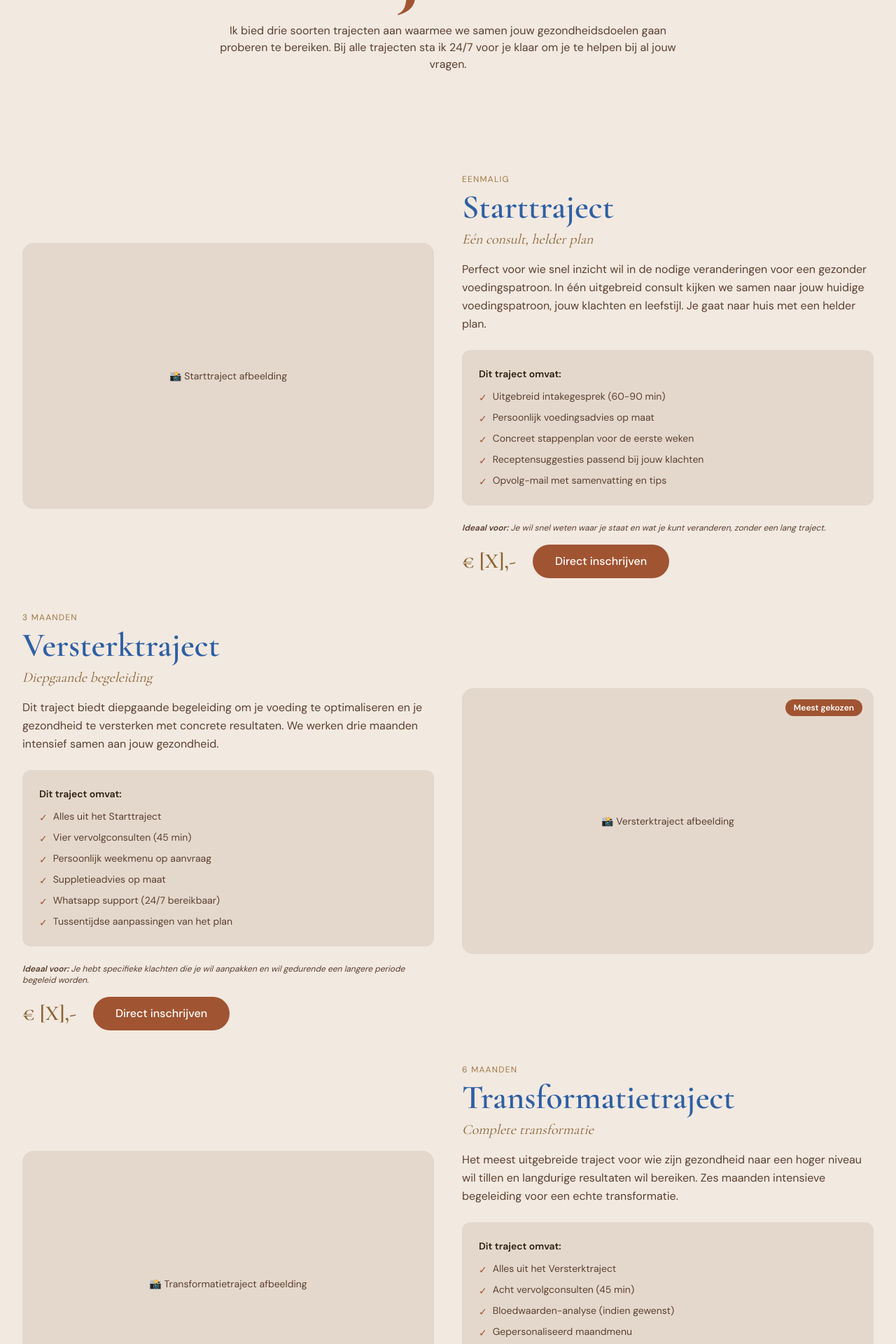
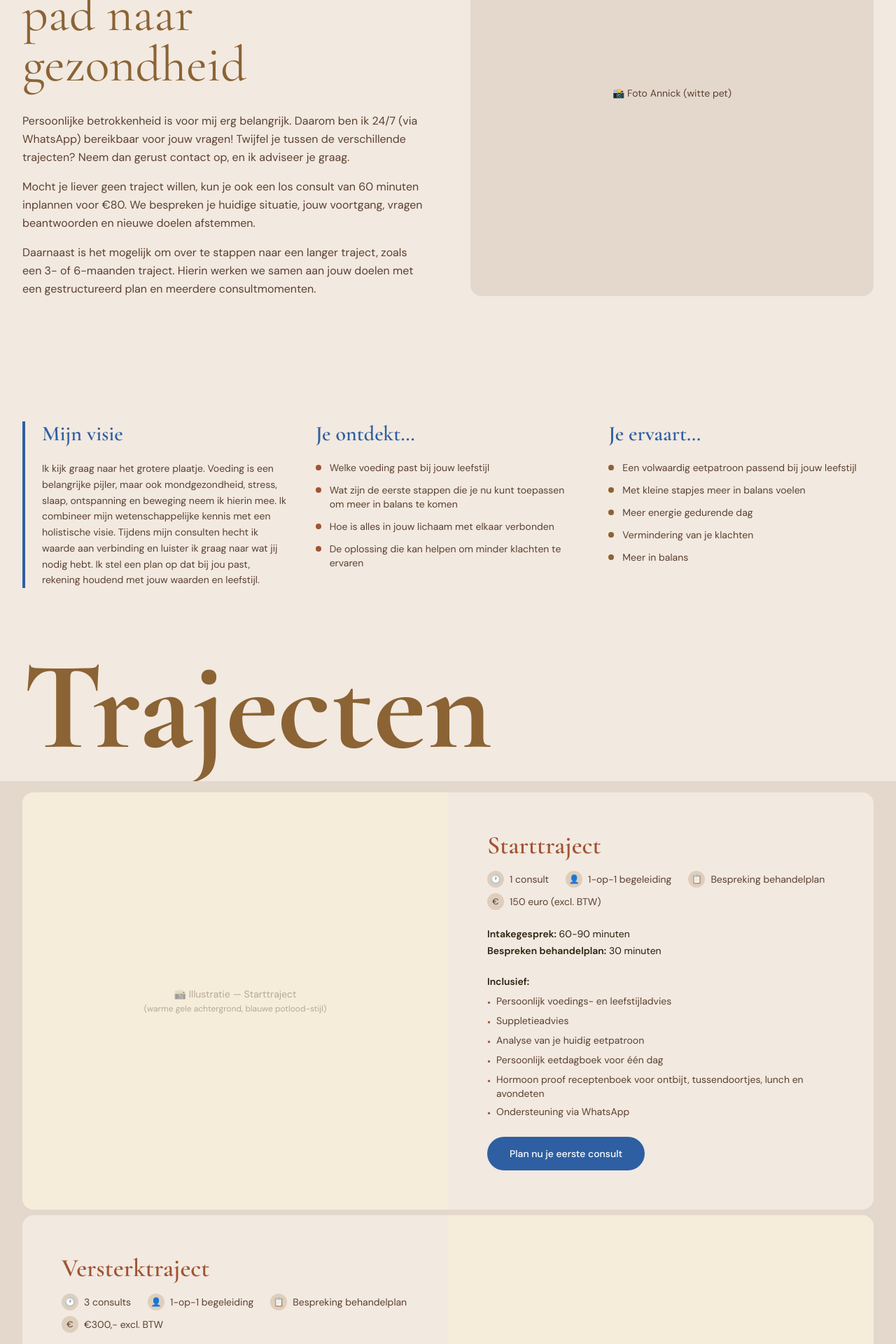
Before and after one commit to annafoods/annafoods, a Next.js app: page /trajecten in a window 1280 px wide. Shown: the part 320-2240 px from the top of the page at 70% size. Built offline with nearby package versions, Linux system fonts and the light colour scheme.

Commit message:
Trajecten pagina volledig opgebouwd met FAQ

```diff
--- /dev/null
+++ b/app/trajecten/FAQ.tsx
@@ -0,0 +1,76 @@
+'use client'
+
+import { useState } from 'react'
+
+const vragen = [
+  {
+    q: 'Als ik tussentijdse vragen heb, kan ik je die dan stellen?',
+    a: 'Ja, absoluut! Bij alle trajecten ben ik 24/7 bereikbaar via WhatsApp voor al jouw vragen. Persoonlijke betrokkenheid is voor mij erg belangrijk.',
+  },
+  {
+    q: 'Wat betekent het als je orthomoleculair diëtist bent?',
+    a: 'Een orthomoleculair diëtist kijkt naar de optimale hoeveelheid voedingsstoffen die jouw lichaam nodig heeft om goed te functioneren. Ik combineer wetenschappelijke kennis met een holistische benadering en kijk niet alleen naar voeding, maar ook naar leefstijl, slaap, stress en beweging.',
+  },
+  {
+    q: 'Hoe wijkt dit af van een reguliere diëtist?',
+    a: 'Een reguliere diëtist richt zich voornamelijk op richtlijnen voor ziektepreventie en behandeling via voeding. Een orthomoleculair diëtist gaat een stap verder: ik kijk naar de individuele biochemie van jouw lichaam en pas het advies volledig aan op jouw unieke situatie, inclusief suppletie waar nodig.',
+  },
+  {
+    q: 'Wordt mijn traject vergoed door mijn zorgverzekering?',
+    a: 'In sommige gevallen vergoeden aanvullende verzekeringen een deel van de kosten. Dit verschilt per verzekeraar en polis. Ik raad je aan dit vooraf te checken bij jouw zorgverzekeraar.',
+  },
+  {
+    q: 'Hoe lang duurt het voordat ik resultaat ga voelen?',
+    a: 'Dit verschilt per persoon en per klacht. Sommige mensen voelen al na een paar weken verschil, voor anderen duurt het iets langer. Samen stellen we realistische doelen en monitoren we jouw voortgang gedurende het traject.',
+  },
+  {
+    q: 'Wordt er bij altijd gebruik gemaakt van supplementen?',
+    a: 'Niet per se. Suppletie is een aanvulling, geen vervanging voor goede voeding. Ik beoordeel per situatie of supplementen zinvol zijn en geef alleen advies over suppletie als dat toegevoegde waarde heeft voor jouw specifieke situatie.',
+  },
+  {
+    q: 'Kan het consult ook online plaatsvinden?',
+    a: 'Ja! Alle consulten kunnen online via video plaatsvinden. Dit werkt net zo goed als een fysiek gesprek en geeft je de flexibiliteit om mee te doen vanuit waar je wilt.',
+  },
+  {
+    q: 'Kan ik bepaalde voeding opgeven die ik sowieso wil houden?',
+    a: 'Absoluut. Mijn advies is altijd op maat en houdt rekening met jouw voorkeuren, gewoonten en leefstijl. Het gaat erom dat het plan voor jou werkt — niet om perfectie.',
+  },
+  {
+    q: 'Werk je met labtesten?',
+    a: 'Bij het Transformatietraject is er de optie om een labtest te doen (vetzuur & omega-3 balans). Dit geeft waardevolle inzichten in jouw biochemie. Buiten dat kan ik op basis van klachten en voedingspatroon al veel aanbevelen zonder labtesten.',
+  },
+  {
+    q: 'Kan ik mijn traject verlengen?',
+    a: 'Ja, dat is zeker mogelijk. Als je na afloop van een traject wilt doorgaan, bespreken we samen welke vorm van verdere begeleiding het beste bij jou past.',
+  },
+]
+
+export default function FAQ() {
+  const [open, setOpen] = useState<number | null>(null)
+
+  return (
+    <div className="space-y-3">
+      {vragen.map((item, i) => (
+        <div key={i} className="border border-beige-dark rounded-xl overflow-hidden">
+          <button
+            className="w-full flex items-center justify-between px-6 py-5 text-left bg-beige hover:bg-beige-dark/40 transition-colors"
+            onClick={() => setOpen(open === i ? null : i)}
+            aria-expanded={open === i}
+          >
+            <span className="font-body font-medium text-text-dark pr-4">{item.q}</span>
+            <span className={`shrink-0 text-terracotta transition-transform duration-200 ${open === i ? 'rotate-45' : ''}`}>
+              <svg width="20" height="20" viewBox="0 0 20 20" fill="none">
+                <path d="M10 4v12M4 10h12" stroke="currentColor" strokeWidth="2" strokeLinecap="round" />
+              </svg>
+            </span>
+          </button>
+          <div className={`overflow-hidden transition-all duration-300 ${open === i ? 'max-h-64' : 'max-h-0'}`}>
+            <p className="font-body text-text-medium text-sm leading-relaxed px-6 pb-5 pt-1">
+              {item.a}
+            </p>
+          </div>
+        </div>
+      ))}
+    </div>
+  )
+}
--- a/app/trajecten/page.tsx
+++ b/app/trajecten/page.tsx
@@ -1,213 +1,304 @@
 import type { Metadata } from 'next'
 import Link from 'next/link'
+import FAQ from './FAQ'
 
 export const metadata: Metadata = {
   title: 'Trajecten',
   description:
-    'Ontdek mijn drie trajecten: het Starttraject, Versterktraject en Transformatietraject. Samen werken we aan jouw gezondheid en welzijn.',
+    'Persoonlijke begeleiding op jouw pad naar gezondheid. Kies uit het Starttraject (€150), Versterktraject (€300) of Transformatietraject (€620).',
 }
 
 const trajecten = [
   {
     id: 'starttraject',
     title: 'Starttraject',
-    tagline: 'Eén consult, helder plan',
-    price: '€ [X],-',
-    duration: 'Eenmalig',
-    color: 'blue-accent',
-    includes: [
-      'Uitgebreid intakegesprek (60-90 min)',
-      'Persoonlijk voedingsadvies op maat',
-      'Concreet stappenplan voor de eerste weken',
-      'Receptensuggesties passend bij jouw klachten',
-      'Opvolg-mail met samenvatting en tips',
+    price: '150 euro (excl. BTW)',
+    consults: '1 consult',
+    image: '/images/traject-start.jpg',
+    specs: [
+      { label: 'Intakegesprek', value: '60-90 minuten' },
+      { label: 'Bespreken behandelplan', value: '30 minuten' },
     ],
-    description:
-      'Perfect voor wie snel inzicht wil in de nodige veranderingen voor een gezonder voedingspatroon. In één uitgebreid consult kijken we samen naar jouw huidige voedingspatroon, jouw klachten en leefstijl. Je gaat naar huis met een helder plan.',
-    ideal: 'Je wil snel weten waar je staat en wat je kunt veranderen, zonder een lang traject.',
+    inclusief: [
+      'Persoonlijk voedings- en leefstijladvies',
+      'Suppletieadvies',
+      'Analyse van je huidig eetpatroon',
+      'Persoonlijk eetdagboek voor één dag',
+      'Hormoon proof receptenboek voor ontbijt, tussendoortjes, lunch en avondeten',
+      'Ondersteuning via WhatsApp',
+    ],
   },
   {
     id: 'versterktraject',
     title: 'Versterktraject',
-    tagline: 'Diepgaande begeleiding',
-    price: '€ [X],-',
-    duration: '3 maanden',
-    color: 'terracotta',
-    featured: true,
-    includes: [
-      'Alles uit het Starttraject',
-      'Vier vervolgconsulten (45 min)',
-      'Persoonlijk weekmenu op aanvraag',
-      'Suppletieadvies op maat',
-      'Whatsapp support (24/7 bereikbaar)',
-      'Tussentijdse aanpassingen van het plan',
+    price: '€300,- excl. BTW',
+    consults: '3 consults',
+    image: '/images/traject-versterk.jpg',
+    specs: [
+      { label: 'Intakegesprek', value: '60-90 minuten' },
+      { label: 'Bespreken behandelplan', value: '30 minuten' },
+      { label: 'Vervolgconsult', value: '30 minuten' },
+      { label: 'Afsluitend consult', value: '30 minuten' },
     ],
-    description:
-      'Dit traject biedt diepgaande begeleiding om je voeding te optimaliseren en je gezondheid te versterken met concrete resultaten. We werken drie maanden intensief samen aan jouw gezondheid.',
-    ideal:
-      'Je hebt specifieke klachten die je wil aanpakken en wil gedurende een langere periode begeleid worden.',
+    inclusief: [
+      'Persoonlijk voedings- en leefstijlplan',
+      'Analyse van je huidig eetpatroon',
+      'Suppletieadvies',
+      'Aanpassingen in het voedings- en leefstijlplan na evaluatie',
+      'Persoonlijk eetdagboek voor drie dagen',
+      'Hormoon proof receptenboek voor ontbijt, tussendoortjes, lunch en avondeten',
+      'Ondersteuning via WhatsApp',
+    ],
   },
   {
     id: 'transformatietraject',
     title: 'Transformatietraject',
-    tagline: 'Complete transformatie',
-    price: '€ [X],-',
-    duration: '6 maanden',
-    color: 'blue-accent',
-    includes: [
-      'Alles uit het Versterktraject',
-      'Acht vervolgconsulten (45 min)',
-      'Bloedwaarden-analyse (indien gewenst)',
-      'Gepersonaliseerd maandmenu',
-      'Kook-videosessie op aanvraag',
-      'Onbeperkte WhatsApp support',
-      'Eindrapportage met resultaten',
+    price: '620 euro (excl. BTW)',
+    consults: '4 consults',
+    image: '/images/traject-transformatie.jpg',
+    specs: [
+      { label: 'Intakegesprek', value: '60-90 minuten' },
+      { label: 'Bespreken behandelplan', value: '30 minuten' },
+      { label: 'Vervolgconsulten', value: '3×30 minuten (incl. aanpassingen van behandelplan)' },
+      { label: 'Afsluitend consult', value: '30 minuten (incl. vervolgadvies)' },
     ],
-    description:
-      'Het meest uitgebreide traject voor wie zijn gezondheid naar een hoger niveau wil tillen en langdurige resultaten wil bereiken. Zes maanden intensieve begeleiding voor een echte transformatie.',
-    ideal:
-      'Je wil structureel en langdurig aan je gezondheid werken en écht de basis leggen voor een nieuw, gezond leven.',
+    inclusief: [
+      'Persoonlijk voedings- en leefstijlplan',
+      'Suppletieadvies',
+      'Analyse van je huidig eetpatroon',
+      'Aanpassingen in het voedings- en leefstijlplan na evaluatie',
+      'Persoonlijk eetdagboek voor één week',
+      'Hormoon proof receptenboek voor ontbijt, tussendoortjes, lunch en avondeten',
+      'Ondersteuning via WhatsApp',
+    ],
+    optioneel: ['Labonderzoek (vetzuur & omega-3 balans)'],
   },
+]
+
+const ontdekt = [
+  'Welke voeding past bij jouw leefstijl',
+  'Wat zijn de eerste stappen die je nu kunt toepassen om meer in balans te komen',
+  'Hoe is alles in jouw lichaam met elkaar verbonden',
+  'De oplossing die kan helpen om minder klachten te ervaren',
+]
+
+const ervaart = [
+  'Een volwaardig eetpatroon passend bij jouw leefstijl',
+  'Met kleine stapjes meer in balans voelen',
+  'Meer energie gedurende dag',
+  'Vermindering van je klachten',
+  'Meer in balans',
 ]
 
 export default function TrajectenPage() {
   return (
     <>
-      {/* ── Page header ── */}
-      <section className="bg-beige pt-16 pb-8 lg:pt-24 lg:pb-12">
+      {/* ── Hero ── */}
+      <section className="bg-beige py-16 lg:py-24">
         <div className="max-w-7xl mx-auto px-4 sm:px-6 lg:px-8">
-          <p className="section-label text-center">Mijn aanbod</p>
-          <h1 className="font-heading text-[80px] sm:text-[110px] lg:text-[140px] leading-none text-terracotta font-bold text-center">
-            Trajecten
-          </h1>
-          <p className="font-body text-text-medium max-w-2xl mx-auto text-center mt-6">
-            Ik bied drie soorten trajecten aan waarmee we samen jouw gezondheidsdoelen gaan
-            proberen te bereiken. Bij alle trajecten sta ik 24/7 voor je klaar om je te helpen
-            bij al jouw vragen.
-          </p>
+          <div className="grid grid-cols-1 lg:grid-cols-2 gap-12 lg:gap-16 items-center">
+            <div>
+              <h1 className="font-heading text-5xl sm:text-6xl lg:text-7xl text-brown-gold leading-tight mb-8">
+                Persoonlijke begeleiding op jouw pad naar gezondheid
+              </h1>
+              <div className="space-y-4 font-body text-text-medium leading-relaxed">
+                <p>
+                  Persoonlijke betrokkenheid is voor mij erg belangrijk. Daarom ben ik 24/7
+                  (via WhatsApp) bereikbaar voor jouw vragen! Twijfel je tussen de verschillende
+                  trajecten? Neem dan gerust contact op, en ik adviseer je graag.
+                </p>
+                <p>
+                  Mocht je liever geen traject willen, kun je ook een los consult van 60 minuten
+                  inplannen voor €80. We bespreken je huidige situatie, jouw voortgang, vragen
+                  beantwoorden en nieuwe doelen afstemmen.
+                </p>
+                <p>
+                  Daarnaast is het mogelijk om over te stappen naar een langer traject, zoals
+                  een 3- of 6-maanden traject. Hierin werken we samen aan jouw doelen met een
+                  gestructureerd plan en meerdere consultmomenten.
+                </p>
+              </div>
+            </div>
+
+            <div className="relative h-[480px] sm:h-[580px] rounded-2xl overflow-hidden">
+              {/* <Image src="/images/trajecten-hero.jpg" alt="Annick Rozendaal" fill className="object-cover object-top" priority /> */}
+              <div className="absolute inset-0 bg-beige-dark flex items-center justify-center">
+                <p className="text-text-medium text-sm text-center px-6 font-body">
+                  📸 Foto Annick (witte pet)
+                </p>
+              </div>
+            </div>
+          </div>
         </div>
       </section>
 
-      {/* ── Trajectory cards ── */}
-      <section className="bg-beige py-16 lg:py-24">
-        <div className="max-w-7xl mx-auto px-4 sm:px-6 lg:px-8 space-y-12">
+      {/* ── Mijn visie + Je ontdekt + Je ervaart ── */}
+      <section className="bg-beige py-16 lg:py-20">
+        <div className="max-w-7xl mx-auto px-4 sm:px-6 lg:px-8">
+          <div className="grid grid-cols-1 lg:grid-cols-3 gap-10">
+            {/* Mijn visie */}
+            <div className="border-l-4 border-blue-accent pl-6">
+              <h2 className="font-heading text-3xl text-blue-accent font-semibold mb-5">
+                Mijn visie
+              </h2>
+              <p className="font-body text-text-medium leading-relaxed text-sm">
+                Ik kijk graag naar het grotere plaatje. Voeding is een belangrijke pijler, maar
+                ook mondgezondheid, stress, slaap, ontspanning en beweging neem ik hierin mee.
+                Ik combineer mijn wetenschappelijke kennis met een holistische visie. Tijdens mijn
+                consulten hecht ik waarde aan verbinding en luister ik graag naar wat jij nodig
+                hebt. Ik stel een plan op dat bij jou past, rekening houdend met jouw waarden en
+                leefstijl.
+              </p>
+            </div>
+
+            {/* Je ontdekt */}
+            <div>
+              <h2 className="font-heading text-3xl text-blue-accent font-semibold mb-5">
+                Je ontdekt…
+              </h2>
+              <ul className="space-y-3">
+                {ontdekt.map((item) => (
+                  <li key={item} className="flex items-start gap-3 font-body text-text-medium text-sm">
+                    <span className="w-2 h-2 rounded-full bg-terracotta mt-1.5 shrink-0" />
+                    {item}
+                  </li>
+                ))}
+              </ul>
+            </div>
+
+            {/* Je ervaart */}
+            <div>
+              <h2 className="font-heading text-3xl text-blue-accent font-semibold mb-5">
+                Je ervaart…
+              </h2>
+              <ul className="space-y-3">
+                {ervaart.map((item) => (
+                  <li key={item} className="flex items-start gap-3 font-body text-text-medium text-sm">
+                    <span className="w-2 h-2 rounded-full bg-brown-gold mt-1.5 shrink-0" />
+                    {item}
+                  </li>
+                ))}
+              </ul>
+            </div>
+          </div>
+        </div>
+      </section>
+
+      {/* ── Trajecten display heading ── */}
+      <section className="bg-beige pb-4 overflow-hidden">
+        <div className="max-w-7xl mx-auto px-4 sm:px-6 lg:px-8">
+          <h2 className="font-heading text-[100px] sm:text-[140px] lg:text-[180px] leading-none text-brown-gold font-bold">
+            Trajecten
+          </h2>
+        </div>
+      </section>
+
+      {/* ── De drie trajecten ── */}
+      <section className="bg-beige-dark py-4">
+        <div className="max-w-7xl mx-auto px-4 sm:px-6 lg:px-8 space-y-2">
           {trajecten.map((t, i) => (
             <div
               key={t.id}
-              className={`grid grid-cols-1 lg:grid-cols-2 gap-10 items-center ${
-                i % 2 === 1 ? 'lg:flex-row-reverse' : ''
-              }`}
+              className="bg-beige rounded-2xl overflow-hidden grid grid-cols-1 lg:grid-cols-2"
             >
-              {/* Image side */}
+              {/* Illustratie */}
               <div
-                className={`relative h-[300px] sm:h-[380px] rounded-2xl overflow-hidden ${
+                className={`relative min-h-[320px] lg:min-h-[420px] bg-[#f5edda] flex items-center justify-center ${
                   i % 2 === 1 ? 'lg:order-2' : ''
                 }`}
               >
-                {/* <Image src={`/images/traject-${t.id}.jpg`} alt={t.title} fill className="object-cover" /> */}
-                <div className="absolute inset-0 bg-beige-dark flex items-center justify-center">
-                  <p className="text-text-medium text-sm text-center px-6 font-body">
-                    📸 {t.title} afbeelding
+                {/* <Image src={t.image} alt={t.title} fill className="object-contain p-8" /> */}
+                <div className="text-center px-8">
+                  <p className="text-text-medium/40 font-body text-sm">
+                    📸 Illustratie — {t.title}
+                    <br />
+                    <span className="text-xs">(warme gele achtergrond, blauwe potlood-stijl)</span>
                   </p>
                 </div>
-                {t.featured && (
-                  <div className="absolute top-4 right-4 bg-terracotta text-white text-xs font-body font-semibold px-3 py-1 rounded-full">
-                    Meest gekozen
-                  </div>
-                )}
               </div>
 
-              {/* Text side */}
-              <div className={i % 2 === 1 ? 'lg:order-1' : ''}>
-                <span className="font-body text-xs uppercase tracking-widest text-brown-light mb-2 block">
-                  {t.duration}
-                </span>
-                <h2 className="font-heading text-4xl sm:text-5xl text-blue-accent font-semibold mb-2">
+              {/* Details */}
+              <div className={`p-10 lg:p-14 ${i % 2 === 1 ? 'lg:order-1' : ''}`}>
+                <h3 className="font-heading text-4xl text-terracotta font-semibold mb-4">
                   {t.title}
-                </h2>
-                <p className="font-heading text-xl text-brown-gold italic mb-4">{t.tagline}</p>
-                <p className="font-body text-text-medium leading-relaxed mb-6">
-                  {t.description}
-                </p>
+                </h3>
 
-                <div className="bg-beige-dark rounded-xl p-6 mb-6">
-                  <p className="font-body text-sm font-semibold text-text-dark mb-3">
-                    Dit traject omvat:
-                  </p>
-                  <ul className="space-y-2">
-                    {t.includes.map((item) => (
-                      <li
-                        key={item}
-                        className="flex items-start gap-2 font-body text-text-medium text-sm"
-                      >
-                        <span className="text-terracotta mt-0.5 shrink-0">✓</span>
+                {/* Specs badges */}
+                <div className="flex flex-wrap gap-x-6 gap-y-2 mb-6">
+                  <span className="flex items-center gap-2 font-body text-sm text-text-medium">
+                    <span className="w-6 h-6 rounded-full bg-brown-gold/20 flex items-center justify-center text-xs">🕐</span>
+                    {t.consults}
+                  </span>
+                  <span className="flex items-center gap-2 font-body text-sm text-text-medium">
+                    <span className="w-6 h-6 rounded-full bg-brown-gold/20 flex items-center justify-center text-xs">👤</span>
+                    1-op-1 begeleiding
+                  </span>
+                  <span className="flex items-center gap-2 font-body text-sm text-text-medium">
+                    <span className="w-6 h-6 rounded-full bg-brown-gold/20 flex items-center justify-center text-xs">📋</span>
+                    Bespreking behandelplan
+                  </span>
+                  <span className="flex items-center gap-2 font-body text-sm text-text-medium">
+                    <span className="w-6 h-6 rounded-full bg-brown-gold/20 flex items-center justify-center text-xs">€</span>
+                    {t.price}
+                  </span>
+                </div>
+
+                {/* Tijden */}
+                <div className="space-y-1 mb-6">
+                  {t.specs.map((s) => (
+                    <p key={s.label} className="font-body text-sm text-text-dark">
+                      <strong>{s.label}:</strong> {s.value}
+                    </p>
+                  ))}
+                </div>
+
+                {/* Inclusief */}
+                <div className="mb-4">
+                  <p className="font-body font-semibold text-sm text-text-dark mb-2">Inclusief:</p>
+                  <ul className="space-y-1.5">
+                    {t.inclusief.map((item) => (
+                      <li key={item} className="flex items-start gap-2 font-body text-text-medium text-sm">
+                        <span className="text-terracotta mt-0.5 shrink-0">•</span>
                         {item}
                       </li>
                     ))}
                   </ul>
                 </div>
 
-                <p className="font-body text-xs text-text-medium italic mb-4">
-                  <strong>Ideaal voor:</strong> {t.ideal}
-                </p>
+                {/* Optioneel */}
+                {'optioneel' in t && t.optioneel && (
+                  <div className="mb-6">
+                    <p className="font-body font-semibold text-sm text-text-dark mb-2">Optioneel:</p>
+                    <ul className="space-y-1.5">
+                      {t.optioneel.map((item) => (
+                        <li key={item} className="flex items-start gap-2 font-body text-text-medium text-sm">
+                          <span className="text-brown-gold mt-0.5 shrink-0">•</span>
+                          {item}
+                        </li>
+                      ))}
+                    </ul>
+                  </div>
+                )}
 
-                <div className="flex items-center gap-6">
-                  <span className="font-heading text-3xl text-brown-gold font-semibold">
-                    {t.price}
-                  </span>
-                  <Link href="/contact" className="btn-terracotta">
-                    Direct inschrijven
-                  </Link>
-                </div>
+                <Link
+                  href="/contact"
+                  className="inline-block bg-blue-accent text-white px-8 py-3.5 rounded-full font-body font-medium text-sm hover:bg-blue-light transition-colors mt-2"
+                >
+                  Plan nu je eerste consult
+                </Link>
               </div>
             </div>
           ))}
         </div>
       </section>
 
-      {/* ── FAQ strip ── */}
-      <section className="bg-beige-dark py-16">
+      {/* ── FAQ ── */}
+      <section className="bg-beige py-20 lg:py-28">
         <div className="max-w-3xl mx-auto px-4 sm:px-6 lg:px-8">
-          <h2 className="font-heading text-4xl text-blue-accent font-semibold text-center mb-10">
+          <h2 className="font-heading text-4xl sm:text-5xl text-brown-gold font-semibold text-center mb-12">
             Veelgestelde vragen
           </h2>
-          <div className="space-y-6">
-            {[
-              {
-                q: 'Wordt het traject vergoed door mijn zorgverzekeraar?',
-                a: 'In sommige gevallen vergoeden zorgverzekeraars een deel van de kosten. Neem contact op om de mogelijkheden voor jouw situatie te bespreken.',
-              },
-              {
-                q: 'Kan ik ook online een consult volgen?',
-                a: 'Ja, alle consulten kunnen online via video plaatsvinden. Dit werkt net zo goed als een fysiek gesprek.',
-              },
-              {
-                q: 'Wat als een traject niet bij mij past?',
-                a: 'We beginnen altijd met een gratis kennismakingsgesprek. Zo kun je inschatten of mijn aanpak bij jou past, zonder verplichtingen.',
-              },
-            ].map((item) => (
-              <div key={item.q} className="bg-beige rounded-xl p-6">
-                <h3 className="font-body font-semibold text-text-dark mb-2">{item.q}</h3>
-                <p className="font-body text-text-medium text-sm leading-relaxed">{item.a}</p>
-              </div>
-            ))}
-          </div>
-        </div>
-      </section>
-
-      {/* ── CTA ── */}
-      <section className="bg-beige-deeper py-16">
-        <div className="max-w-2xl mx-auto px-4 text-center">
-          <h2 className="font-heading text-4xl sm:text-5xl text-brown-gold font-semibold mb-4">
-            Nog twijfels?
-          </h2>
-          <p className="font-body text-text-medium mb-8">
-            Plan een gratis kennismakingsgesprek van 15 minuten. Geen verplichtingen, wel
-            antwoorden.
-          </p>
-          <Link href="/contact" className="btn-terracotta">
-            Gratis kennismaking plannen
-          </Link>
+          <FAQ />
         </div>
       </section>
     </>
```
